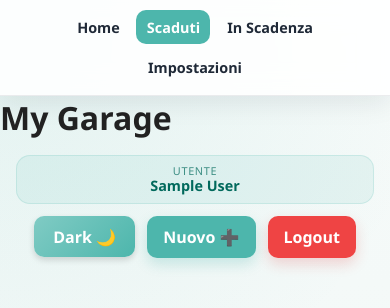
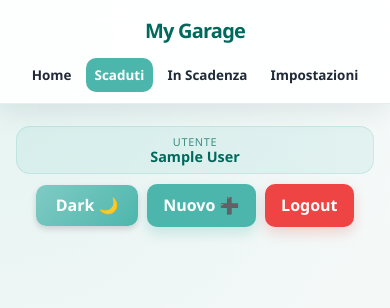
Before and after one commit to POrtalda/my-garage, a React (Vite) app in the folder client/: page /expired in a window 390 px wide. Shown: the top 308 px of the page. Built offline with nearby package versions, Linux system fonts and the light colour scheme; no server answers; sample sign-in values are in the browser's storage.

Commit message:
Move brand into navbar and adjust menu actions

```diff
--- a/client/src/components/Menu/Menu.css
+++ b/client/src/components/Menu/Menu.css
@@ -5,13 +5,12 @@
   display: flex;
   width: 100%;
   align-items: center;
-  justify-content: center;
-  gap: 0.75rem;
+  justify-content: space-between;
+  gap: 1rem;
   margin: 0;
-  padding: 0.8rem 1rem;
-  list-style: none;
+  padding: 0.8rem 1.25rem;
   border-bottom: 1px solid rgba(15, 23, 42, 0.08);
-  background: rgba(255, 255, 255, 0.88);
+  background: rgba(255, 255, 255, 0.92);
   color: #1f2937;
   box-shadow: 0 8px 24px rgba(15, 23, 42, 0.08);
   font-weight: 700;
@@ -20,17 +19,58 @@
 
 body.dark .menu {
   border-bottom-color: rgba(255, 255, 255, 0.08);
-  background: rgba(25, 27, 39, 0.9);
+  background: rgba(25, 27, 39, 0.94);
   color: #f5f5f5;
   box-shadow: 0 10px 28px rgba(0, 0, 0, 0.35);
 }
 
-.menu li {
+.menu-brand {
+  display: inline-flex;
+  align-items: center;
+  flex-shrink: 0;
+  min-height: 38px;
+  padding: 0.35rem 0;
+  color: #00695c;
+  font-size: 1.35rem;
+  font-weight: 900;
+  letter-spacing: -0.04em;
+  text-decoration: none;
+}
+
+.menu-brand.active {
+  background: transparent;
+  color: #00695c;
+}
+
+.menu-brand:hover {
+  color: #009688;
+}
+
+body.dark .menu-brand,
+body.dark .menu-brand.active {
+  color: #ccfbf1;
+}
+
+body.dark .menu-brand:hover {
+  color: #80cbc4;
+}
+
+.menu-links {
+  display: flex;
+  align-items: center;
+  justify-content: center;
+  gap: 0.45rem;
+  margin: 0;
+  padding: 0;
+  list-style: none;
+}
+
+.menu-links li {
   display: flex;
   align-items: center;
 }
 
-.menu li a {
+.menu-links li a {
   display: inline-flex;
   align-items: center;
   justify-content: center;
@@ -45,28 +85,28 @@ body.dark .menu {
     transform 0.2s ease;
 }
 
-.menu li a.active {
+.menu-links li a.active {
   background-color: #4db6ac;
   color: #ffffff;
 }
 
-.menu li a:hover {
+.menu-links li a:hover {
   background-color: rgba(77, 182, 172, 0.12);
   color: #00695c;
   transform: translateY(-1px);
 }
 
-.menu li a.active:hover {
+.menu-links li a.active:hover {
   background-color: #009688;
   color: #ffffff;
 }
 
-body.dark .menu li a:hover {
+body.dark .menu-links li a:hover {
   background-color: rgba(128, 203, 196, 0.12);
   color: #ccfbf1;
 }
 
-body.dark .menu li a.active {
+body.dark .menu-links li a.active {
   background-color: #00796b;
   color: #ffffff;
 }
@@ -76,7 +116,9 @@ body.dark .menu li a.active {
   align-items: center;
   justify-content: center;
   gap: 0.75rem;
-  margin-top: 1rem;
+  margin-top: 1.75rem;
+  margin-bottom: 1rem;
+  padding: 0 1rem;
 }
 
 .menu-user {
@@ -135,13 +177,25 @@ body.dark .menu-user {
 
 @media (max-width: 720px) {
   .menu {
+    flex-direction: column;
+    align-items: stretch;
+    gap: 0.55rem;
+    padding: 0.7rem 0.75rem;
+  }
+
+  .menu-brand {
+    justify-content: center;
+    font-size: 1.25rem;
+  }
+
+  .menu-links {
     flex-wrap: wrap;
-    gap: 0.4rem;
-    padding: 0.65rem 0.5rem;
+    justify-content: center;
+    gap: 0.35rem;
     font-size: 0.9rem;
   }
 
-  .menu li a {
+  .menu-links li a {
     min-height: 34px;
     padding: 0.42rem 0.65rem;
   }
@@ -149,6 +203,7 @@ body.dark .menu-user {
   .menu-actions {
     flex-wrap: wrap;
     align-items: center;
+    margin-top: 1.5rem;
     padding: 0 1rem;
   }
 
@@ -159,13 +214,26 @@ body.dark .menu-user {
   }
 }
 
+@media (max-width: 420px) {
+  .menu-links li a {
+    padding: 0.38rem 0.55rem;
+    font-size: 0.84rem;
+  }
+
+  .menu-actions {
+    gap: 0.6rem;
+    margin-top: 1.35rem;
+  }
+}
+
 @media (prefers-reduced-motion: reduce) {
-  .menu li a,
+  .menu-brand,
+  .menu-links li a,
   .menu-logout {
     transition: none;
   }
 
-  .menu li a:hover {
+  .menu-links li a:hover {
     transform: none;
   }
 }
--- a/client/src/components/Menu/Menu.jsx
+++ b/client/src/components/Menu/Menu.jsx
@@ -42,9 +42,22 @@ export default function Menu({ title, onAddVehicle }) {
   return (
     <>
       {isAuthenticated && (
-        <ul className={isDarkMode ? "menu menu_dark" : "menu menulight"}>
+        <nav
+          className={isDarkMode ? "menu menu_dark" : "menu menu_light"}
+          aria-label="Navigazione principale"
+        >
+          <NavLink
+            to="/"
+            className="menu-brand"
+            onClick={closeModalOnly}
+            end
+          >
+            {title}
+          </NavLink>
+
+          <ul className="menu-links">
             <li>
-            <NavLink to="/" onClick={closeModalOnly}>
+              <NavLink to="/" onClick={closeModalOnly} end>
                 Home
               </NavLink>
             </li>
@@ -64,12 +77,15 @@ export default function Menu({ title, onAddVehicle }) {
               </NavLink>
             </li>
           </ul>
+        </nav>
       )}
 
-      <h1 className={isAuthenticated ? "" : "guest-title"}>{title}</h1>
+      {!isAuthenticated && <h1 className="guest-title">{title}</h1>}
 
       <div
-        className={isAuthenticated ? "menu-actions" : "menu-actions guest-actions"}
+        className={
+          isAuthenticated ? "menu-actions" : "menu-actions guest-actions"
+        }
       >
         {isAuthenticated && (
           <div className="menu-user">
```
Lines whose indentation alone changed are shown as unchanged.
